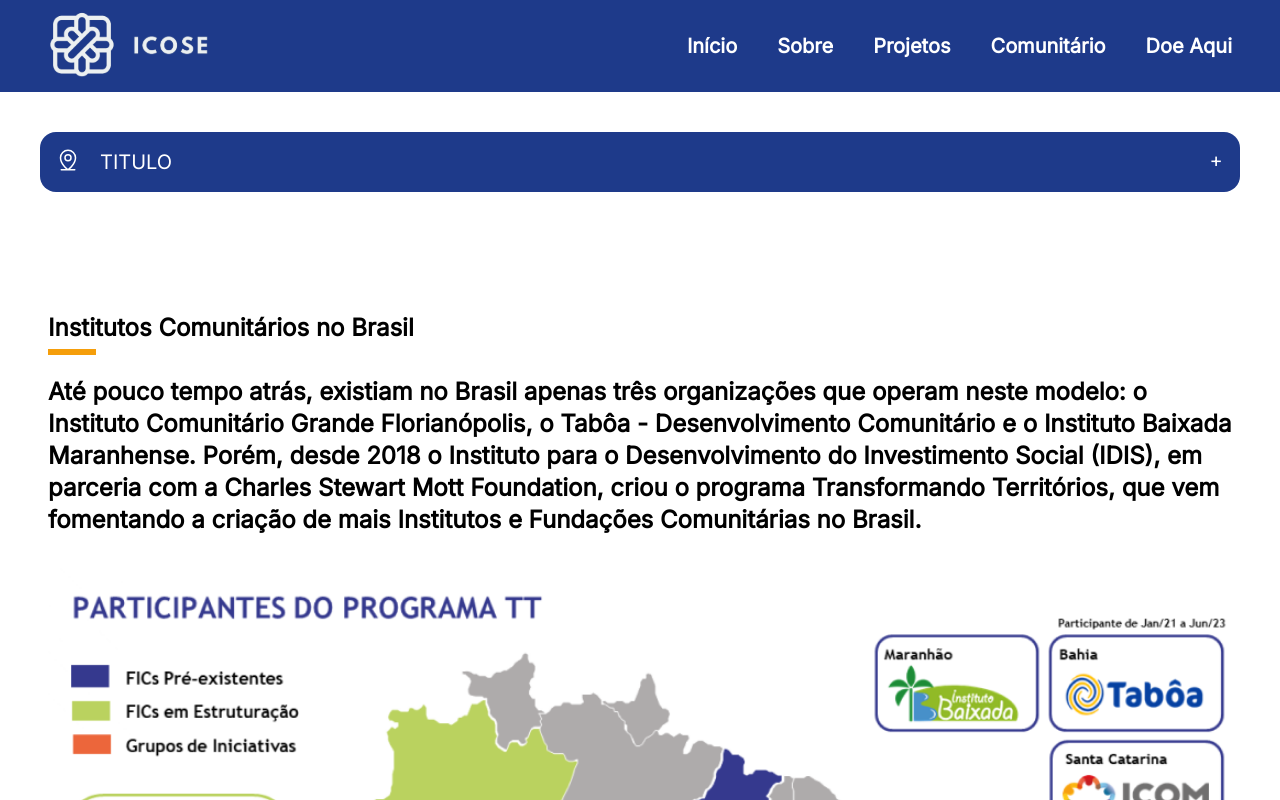
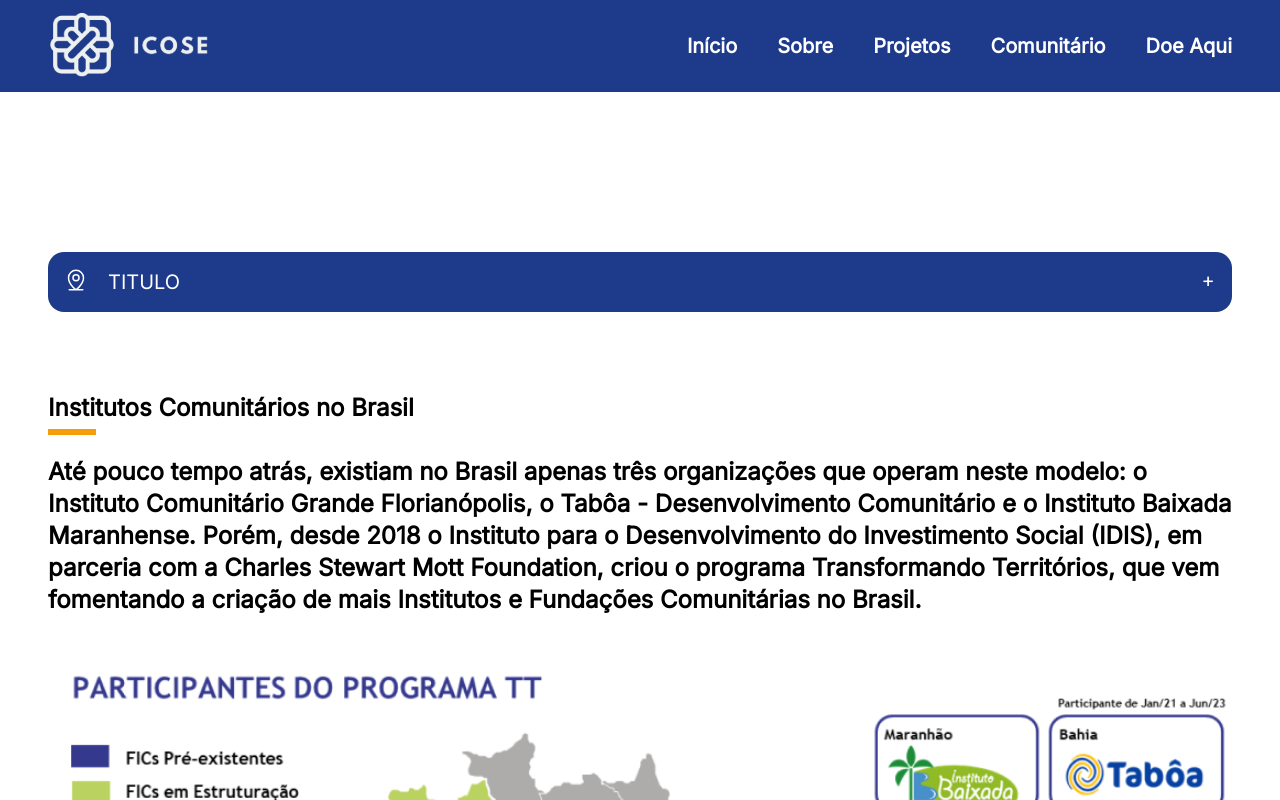
Before and after one commit to softeam-org/icose-web, a React (Vite) app: page /comunitario in a window 1280 px wide. Shown: the top 800 px of the page. Built offline with nearby package versions, Linux system fonts and the light colour scheme.

Commit message:
Atualiza posição do elemento do commit anterior

```diff
--- a/src/Pages/Comunitario.jsx
+++ b/src/Pages/Comunitario.jsx
@@ -6,8 +6,15 @@ function Community() {
   return (
     <div className="flex-1 text-2xl pb-24">
 
-      {/* Componetizar essa seção/elemento abaixo */}
+
       <section className="flex flex-col px-10 py-10 gap-2 ">
+
+      </section>
+
+      <section>
+        <div className="flex flex-col gap-10 xl:gap-20 pb-10 pt-10 xl:pt-20 mx-auto max-w-[100rem] px-12">
+
+          {/* --- Componetizar elemento abaixo --- */}
           <div className="collapse collapse-plus text-white bg-standard-blue">
             <input type="checkbox" className="accordion-1" />
             <div className="collapse-title text-xl font-medium flex flex-row gap-5">
@@ -18,10 +25,7 @@ function Community() {
               <p>Descricao</p>
             </div>
           </div>
-      </section>
-
-      <section>
-        <div className="flex flex-col gap-10 xl:gap-20 pb-10 pt-10 xl:pt-20 mx-auto max-w-[100rem] px-12">
+          {/* ------ */}
           < NacionalCommunity />
         </div>
       </section>
```
Lines whose indentation alone changed are shown as unchanged.
